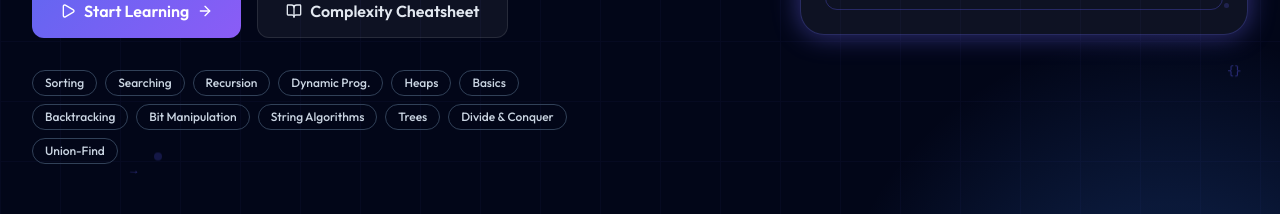
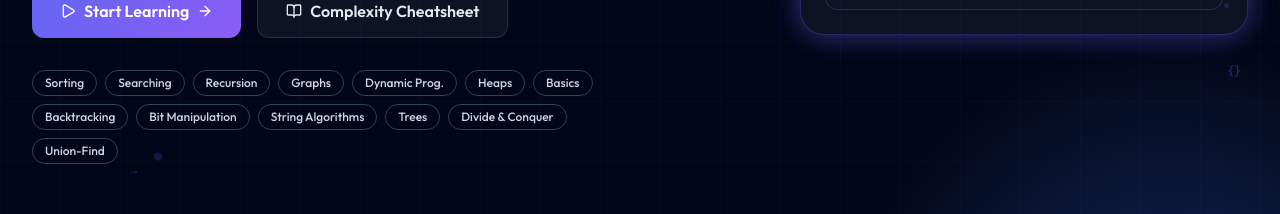
Before and after one commit to Archit1706/DSAverse, a Next.js app: page / in a window 1280 px wide. Shown: the part 559-773 px from the top of the page. Built offline with nearby package versions, Linux system fonts and the light colour scheme.

Commit message:
Give the hero quick-nav chips explicit hrefs
The chips derived their href from the label, so the abbreviated labels
pointed nowhere: Dynamic Prog. produced /dynamic-prog and Heaps
produced /heaps. Pair each label with its route instead, and add the
missing Graphs chip to match the rotating headline.

```diff
--- a/components/Hero.jsx
+++ b/components/Hero.jsx
@@ -8,6 +8,26 @@ import {
 
 /* ─── Cycling words ──────────────────────────────────── */
 const WORDS = ['Sorting', 'Searching', 'Recursion', 'Graphs', 'Heaps', 'Dynamic Prog.', 'Backtracking', 'Bit Manip.', 'Strings', 'Trees', 'Divide & Conquer', 'Union-Find'];
+
+/* ─── Quick-nav chips ──────────────────────────── */
+/* Label and href are listed separately on purpose: several labels are
+   abbreviations ("Dynamic Prog.", "Heaps", "Graphs") that do not derive
+   from their route, so building the href from the label breaks them. */
+const QUICK_NAV = [
+    { label: 'Sorting', href: '/sorting' },
+    { label: 'Searching', href: '/searching' },
+    { label: 'Recursion', href: '/recursion' },
+    { label: 'Graphs', href: '/graph-algorithms' },
+    { label: 'Dynamic Prog.', href: '/dynamic-programming' },
+    { label: 'Heaps', href: '/heap-like-data-structures' },
+    { label: 'Basics', href: '/basics' },
+    { label: 'Backtracking', href: '/backtracking' },
+    { label: 'Bit Manipulation', href: '/bit-manipulation' },
+    { label: 'String Algorithms', href: '/string-algorithms' },
+    { label: 'Trees', href: '/trees' },
+    { label: 'Divide & Conquer', href: '/divide-and-conquer' },
+    { label: 'Union-Find', href: '/union-find' },
+];
 
 function WordCycler() {
     const [idx, setIdx] = useState(0);
@@ -292,14 +312,14 @@ export default function Hero() {
 
                             {/* Quick-nav chips */}
                             <div className="animate-fade-in-up delay-700 flex flex-wrap gap-2">
-                                {['Sorting', 'Searching', 'Recursion', 'Dynamic Prog.', 'Heaps', 'Basics', 'Backtracking', 'Bit Manipulation', 'String Algorithms', 'Trees', 'Divide & Conquer', 'Union-Find'].map((cat, i) => (
+                                {QUICK_NAV.map(({ label, href }, i) => (
                                     <Link
-                                        key={cat}
-                                        href={`/${cat.toLowerCase().replace(/&\s*/g, 'and-').replace(/[.\s]+/g, '-').replace(/-$/, '')}`}
+                                        key={label}
+                                        href={href}
                                         className="px-3 py-1 rounded-full text-xs font-medium text-slate-300 border border-slate-700 hover:border-indigo-400 hover:text-indigo-300 hover:bg-indigo-500/10 transition-all duration-200"
                                         style={{ animationDelay: `${0.7 + i * 0.05}s` }}
                                     >
-                                        {cat}
+                                        {label}
                                     </Link>
                                 ))}
                             </div>
```
